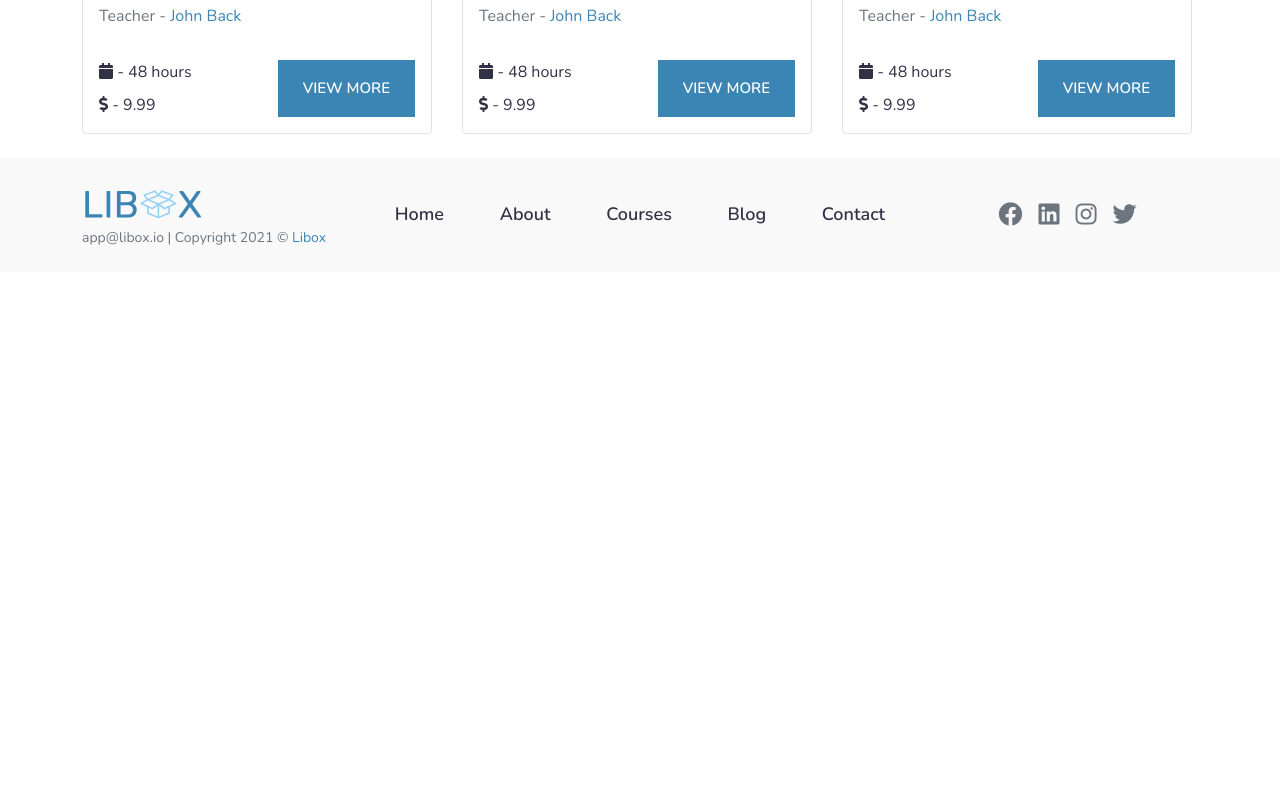
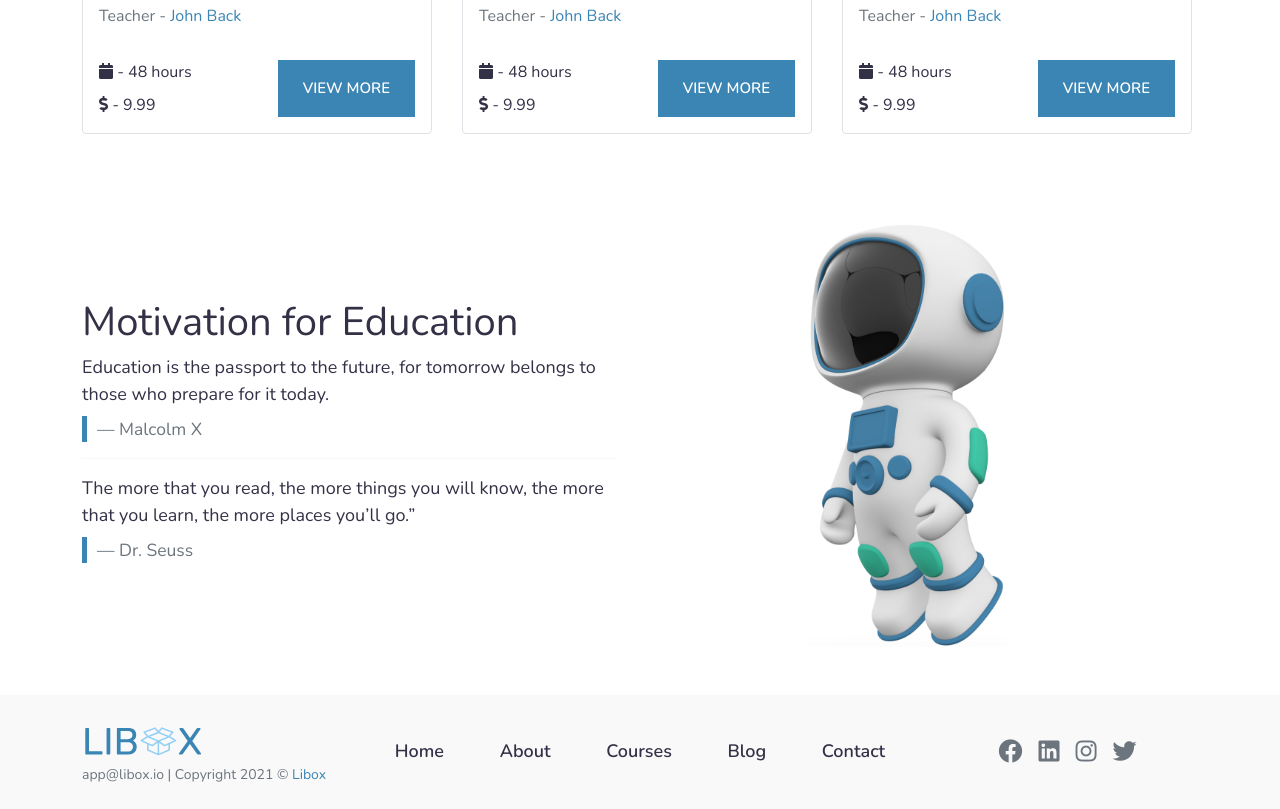
Before and after one commit to gitananun/libox-web, a React (Create React App) app: page / in a window 1280 px wide. Shown: the part 2700-3509 px from the top of the page. Before the commit the page ends 2972 px from the top, so only its background shows below. Built offline with nearby package versions, Linux system fonts and the light colour scheme.

Commit message:
Last Improvements

```diff
--- a/src/assets/css/main.scss
+++ b/src/assets/css/main.scss
@@ -24,6 +24,12 @@ p {
 }
 a {
     text-decoration: none !important;
+}
+img {
+    user-select: none;
+}
+hr {
+    background-color: $secondaryColor !important;
 }
 select,
 input {
@@ -265,7 +271,6 @@ input {
     padding-bottom: 40px;
     #about-svg {
         width: 300px;
-        user-select: none;
     }
     .bg-block {
         left: -200px;
@@ -286,6 +291,10 @@ input {
         background: white;
         padding: 50px 100px;
         box-shadow: 0 10px 25px 0px rgb(0 0 0 / 8%);
+
+        @media screen and (max-width: $medium-width) {
+            padding: 50px 35px;
+        }
     }
     .about-content {
         h1 {
@@ -366,3 +375,32 @@ footer {
         }
     }
 }
+.index-motivation {
+    #motivation-svg {
+        width: 200px;
+    }
+    .motivation-content {
+        h1 {
+            font-weight: 400;
+        }
+        p {
+            font-size: 18px;
+        }
+        @media screen and (max-width: $large-width) {
+            padding-bottom: 20px;
+        }
+    }
+}
+.display-3 {
+    @media screen and (max-width: $large-width) {
+        font-size: 35px !important;
+    }
+}
+.blockquote {
+    margin: 0px !important;
+}
+.blockquote-footer {
+    background-color: transparent !important;
+    border-left: 5px solid $primaryColor;
+    padding-left: 10px;
+}
--- a/src/components/index/IndexCourses.tsx
+++ b/src/components/index/IndexCourses.tsx
@@ -14,7 +14,7 @@ const IndexCourses = () => {
         />
         <Swiper grabCursor={true} freeMode={true} slidesPerView={'auto'} spaceBetween={30}>
           {[1, 2, 3, 4, 5, 6, 7, 8, 9, 10].map((v) => (
-            <SwiperSlide>
+            <SwiperSlide key={v}>
               <IndexCourseItem />
             </SwiperSlide>
           ))}
--- /dev/null
+++ b/src/components/index/IndexMotivation.tsx
@@ -0,0 +1,33 @@
+import cosmo1 from 'assets/images/cosmo-1.svg';
+import { mouseParallax } from 'assets/js/main';
+
+const IndexMotivation = () => {
+  return (
+    <div className='section container index-motivation'>
+      <div className='row align-items-center w-100'>
+        <div className='col-12 col-md-6 d-flex flex-column justify-content-start motivation-content'>
+          <h1 className='display-6'>Motivation for Education</h1>
+          <blockquote className='blockquote'>
+            <p className='mb-4'>
+              Education is the passport to the future, for tomorrow belongs to those who prepare for it today.
+            </p>
+            <footer className='blockquote-footer'>Malcolm X</footer>
+          </blockquote>
+          <hr />
+          <blockquote className='blockquote'>
+            <p className='mb-4'>
+              The more that you read, the more things you will know, the more that you learn, the more places you’ll
+              go.”
+            </p>
+            <footer className='blockquote-footer'>Dr. Seuss</footer>
+          </blockquote>
+        </div>
+        <div className='col-12 col-md-6 text-center d-flex justify-content-center' onMouseOver={mouseParallax}>
+          <img alt='rocket' id='motivation-svg' src={cosmo1} loading='lazy' data-depth='0.3' className='img-fluid' />
+        </div>
+      </div>
+    </div>
+  );
+};
+
+export default IndexMotivation;
--- a/src/components/layouts/Footer.tsx
+++ b/src/components/layouts/Footer.tsx
@@ -4,7 +4,7 @@ import FooterSocialItem from './FooterSocialItem';
 
 const Footer = () => {
   return (
-    <footer className='footer mt-auto py-4'>
+    <footer className='footer mt-5 py-4'>
       <div className='container'>
         <div className='row align-items-center'>
           <div className='col-6 col-lg-3'>
--- a/src/views/Index.tsx
+++ b/src/views/Index.tsx
@@ -2,6 +2,7 @@ import IndexAbout from 'components/index/IndexAbout';
 import IndexCategories from 'components/index/IndexCategories';
 import IndexCourses from 'components/index/IndexCourses';
 import IndexHero from 'components/index/IndexHero';
+import IndexMotivation from 'components/index/IndexMotivation';
 import IndexSearch from 'components/index/IndexSearch';
 import Layout from './Layout';
 
@@ -13,7 +14,7 @@ const Index = () => {
       <IndexCategories />
       <IndexAbout />
       <IndexCourses />
-      <br />
+      <IndexMotivation />
     </Layout>
   );
 };
```
Also changed, not shown: src/assets/images/cosmo-1.svg (added).
